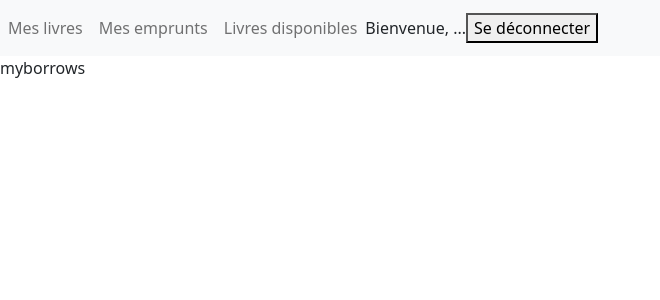
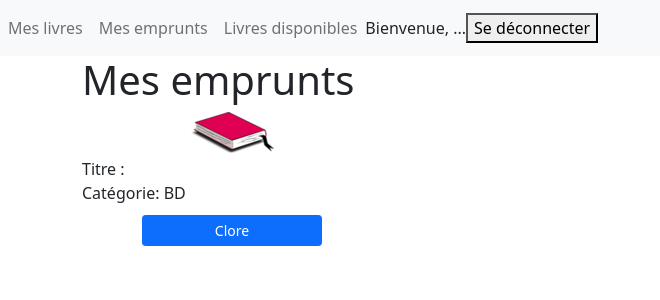
Before and after one commit to smaestri/sharebook-042022, a React (Create React App) app in the folder frontend/my-app/: page /myBorrows in a window 1280 px wide. Shown: the top 300 px of the page, without its empty margins (0-660 px from the left). Built offline with nearby package versions, Linux system fonts and the light colour scheme.

Commit message:
Session 115 - MyBorrows

```diff
--- a/frontend/my-app/src/MyBorrows.js
+++ b/frontend/my-app/src/MyBorrows.js
@@ -1,3 +1,52 @@
+import React from 'react'
+import Book from './Book'
+import './MyBorrows.scss'
+
 export default function MyBorrows() {
-    return "myborrows"
+
+    const [myBorrows, setMyBorrows] = React.useState([]);
+
+    React.useEffect(() => {
+
+        setMyBorrows([
+            {
+                lender: "toto",
+                borrower: "tata",
+                book: {
+                    name: "tintin",
+                    category: {
+                        label: "BD"
+                    }
+                }
+            }
+        ])
+    }, [])
+
+    const closeBorrow = (borrowId) => {
+    }
+
+    return (
+        <div className="container">
+            <h1>Mes emprunts</h1>
+            <div className="list-container">
+                {myBorrows.map((borrow) => {
+                    return (
+                        <div className="borrow-container">
+                            <Book
+                                title={borrow.book.title}
+                                category={borrow.book.category.label}
+                                lender={borrow.lender.firstName + " " + borrow.lender.lastName}
+                                askDate={borrow.askDate}
+                                closeDate={borrow.closeDate}>
+                            </Book>
+                            <div className="text-center">
+                                {borrow.closeDate ? "" : <button className="btn btn-primary btn-sm" onClick={() => closeBorrow(borrow.id)}>Clore</button>}
+                            </div>
+                        </div>
+                    )
+                })}
+            </div>
+            {myBorrows.length === 0 ? <div>Vous n'avez pas d'emprunt</div> : null}
+        </div>
+    )
 }
--- /dev/null
+++ b/frontend/my-app/src/MyBorrows.scss
@@ -0,0 +1,14 @@
+.list-container {
+    display: flex;
+    flex-wrap: wrap;
+    margin-bottom: 25px;
+
+    .borrow-container {
+        margin-bottom: 25px;
+        button {
+            width: 60%;
+            text-align: center;
+        }
+
+    }
+}
```
